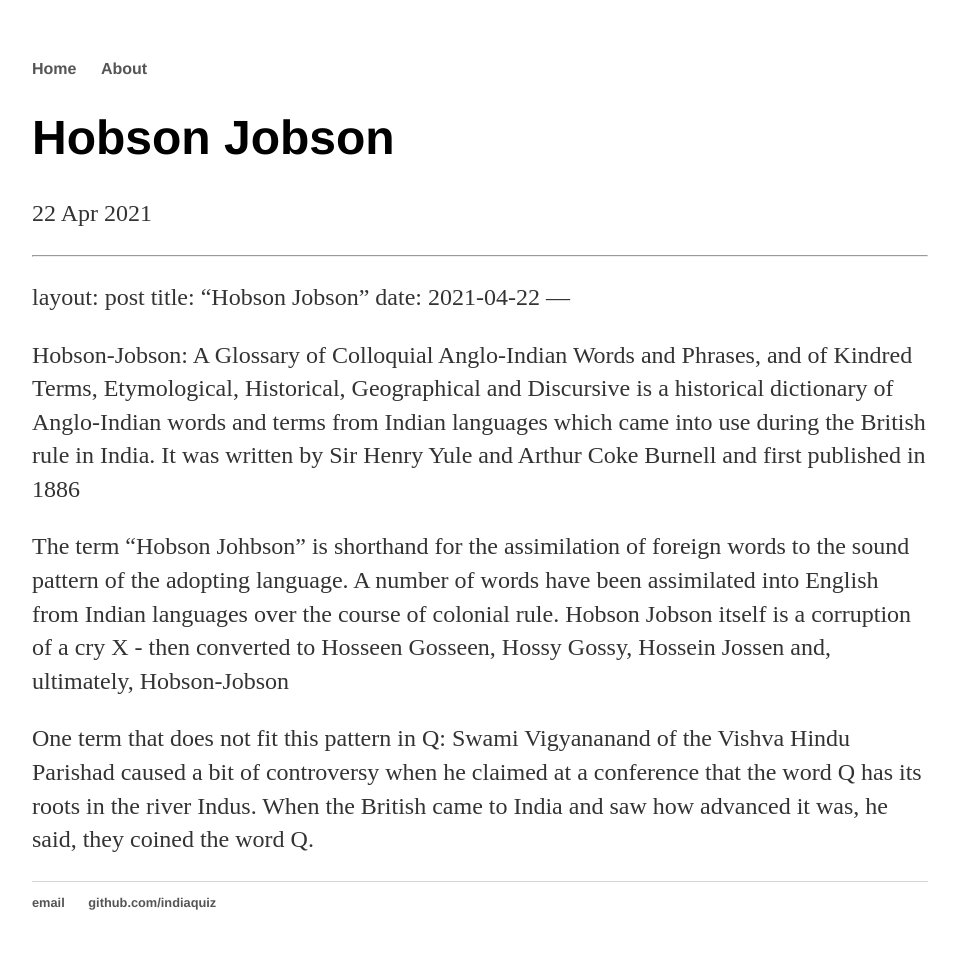
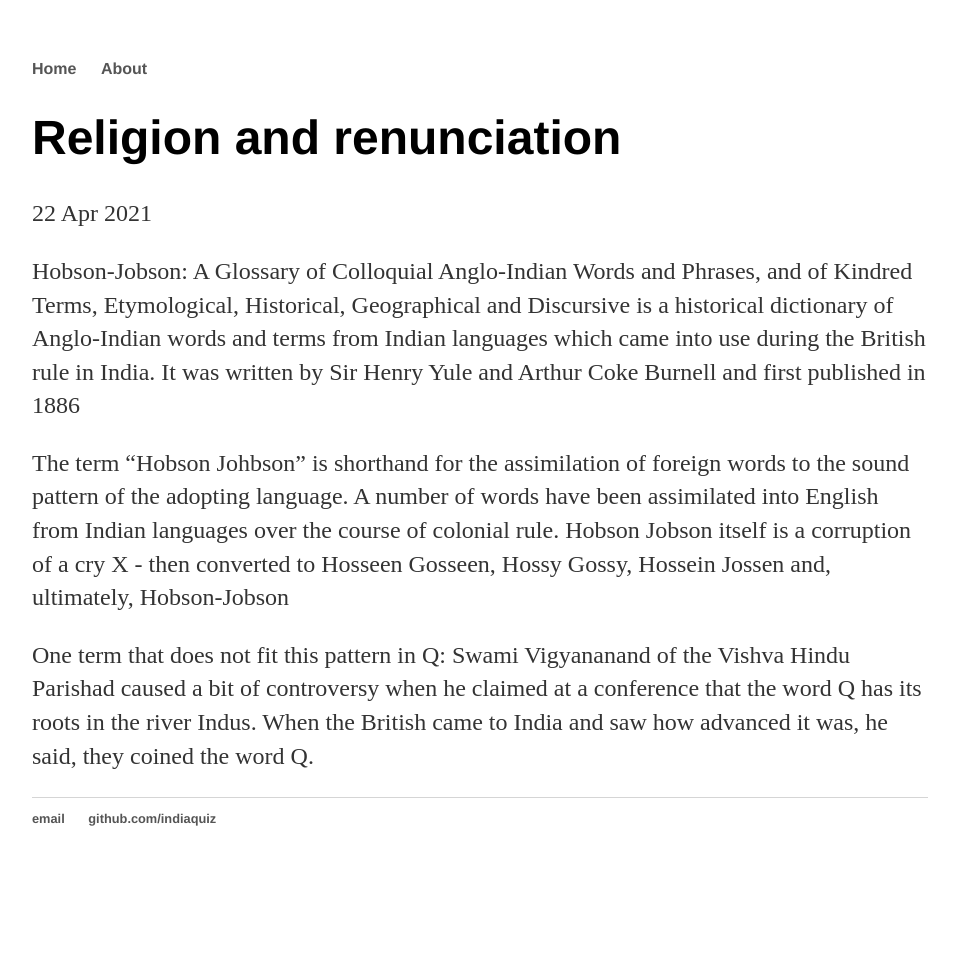
Before and after one commit to indiaquiz/indiaquiz.github.io, a Jekyll site: the page built from _posts/2021-04-22-Hobson-Jobson.md, in a window 1280 px wide. Shown: the whole page, without its empty margins (160-1119 px from the left). Built offline with Jekyll 4.4.1, drawn with Linux system fonts in a browser that asks for light colours; our own code applies the rules of GitHub Pages for plain Markdown files; after the commit the page ends 900 px from its top, so only the background shows below that.

Commit message:
Update 2021-04-22-Hobson-Jobson.md

```diff
--- a/_posts/2021-04-22-Hobson-Jobson.md
+++ b/_posts/2021-04-22-Hobson-Jobson.md
@@ -1,7 +1,6 @@
-
 ---
 layout: post
-title: "Hobson Jobson"
+title: "Religion and renunciation"
 date: 2021-04-22
 ---
 
```
